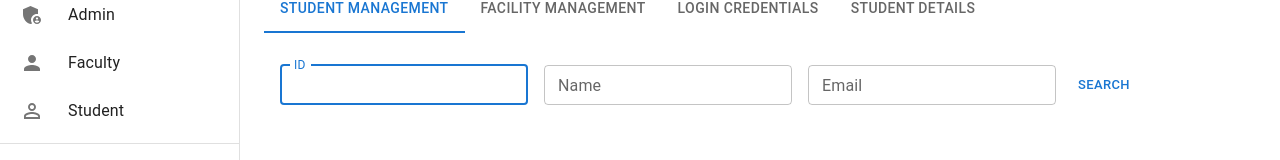
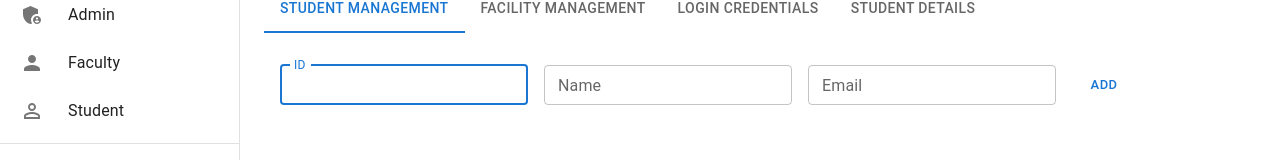
Before and after one commit to Project-Dharani/Admin, a React (Create React App) app in the folder client/: page /Admin in a window 1280 px wide. Shown: the part 130-290 px from the top of the page. Built offline with nearby package versions, Linux system fonts and the light colour scheme.

Commit message:
Replaced Searcg>Add

```diff
--- a/client/src/pages/Admin.js
+++ b/client/src/pages/Admin.js
@@ -161,7 +161,7 @@ export default function Admin() {
                         }
                       />
                       <Button size="small" onClick={handleAddStudent}>
-                        Search
+                        Add
                       </Button>
                     </Box>
                   )}
```
